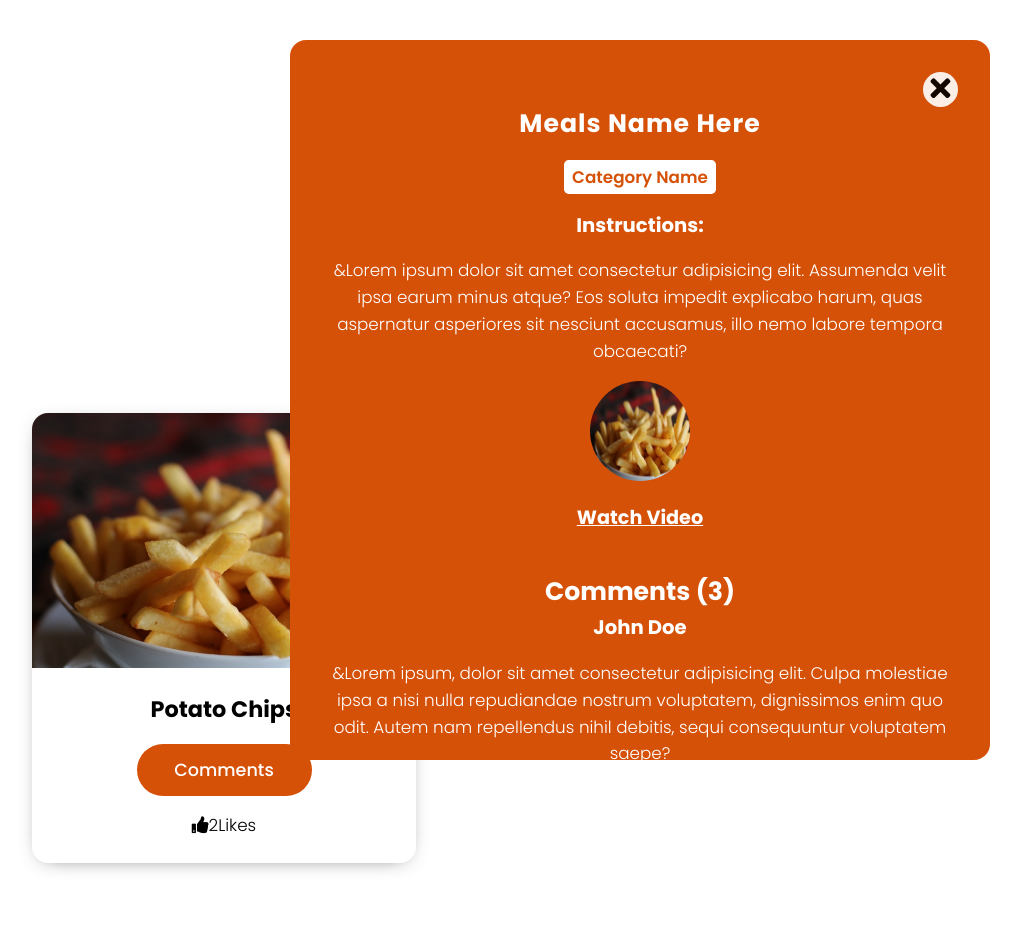
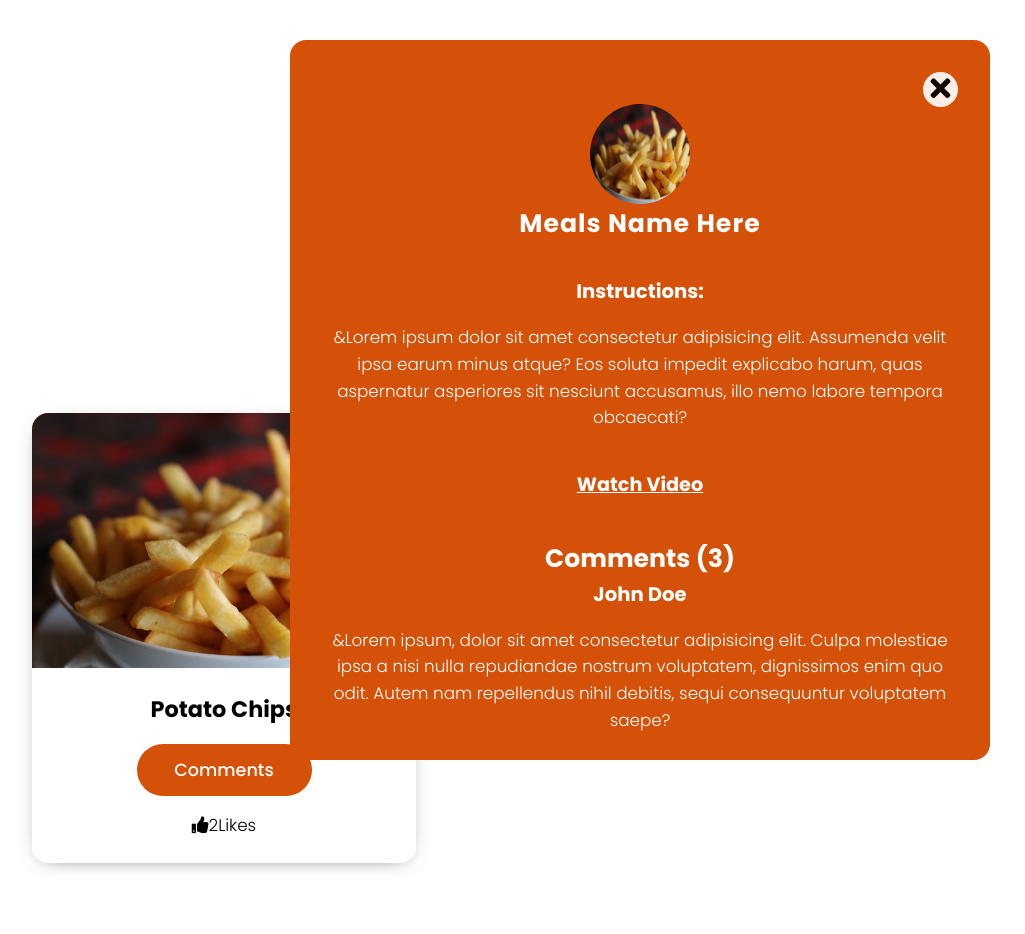
Before and after one commit to Emmy-github-webdev/meal, a plain HTML site: page index.html in a window 1280 px wide. Shown: the whole page, without its empty margins (0-1025 px from the left). Drawn offline with Linux system fonts and the light colour scheme.

Commit message:
Add comment to meal details

```diff
--- a/index.html
+++ b/index.html
@@ -69,14 +69,15 @@
                 </button>
 
                 <div class="meal-details-content">
+                    <div class = "recipe-meal-img">
+                        <img src = "food.jpg" alt = "food detail">
+                    </div>
                     <h2 class="recipe-title">Meals Name Here</h2>
-                    <p class="recipe-category">Category Name</p>
+                    <!-- <p class="recipe-category">Category Name</p> -->
                     <div class="recipe-instruct">
                         <h3>Instructions: </h3>
                         <p>&Lorem ipsum dolor sit amet consectetur adipisicing elit. Assumenda velit ipsa earum minus atque? Eos soluta impedit explicabo harum, quas aspernatur asperiores sit nesciunt accusamus, illo nemo labore tempora obcaecati?</p>
-                        <div class = "recipe-meal-img">
-                            <img src = "food.jpg" alt = "food detail">
-                          </div>
+
                           <div class = "recipe-link">
                             <a href = "#" target = "_blank">Watch Video</a>
                           </div>
```
